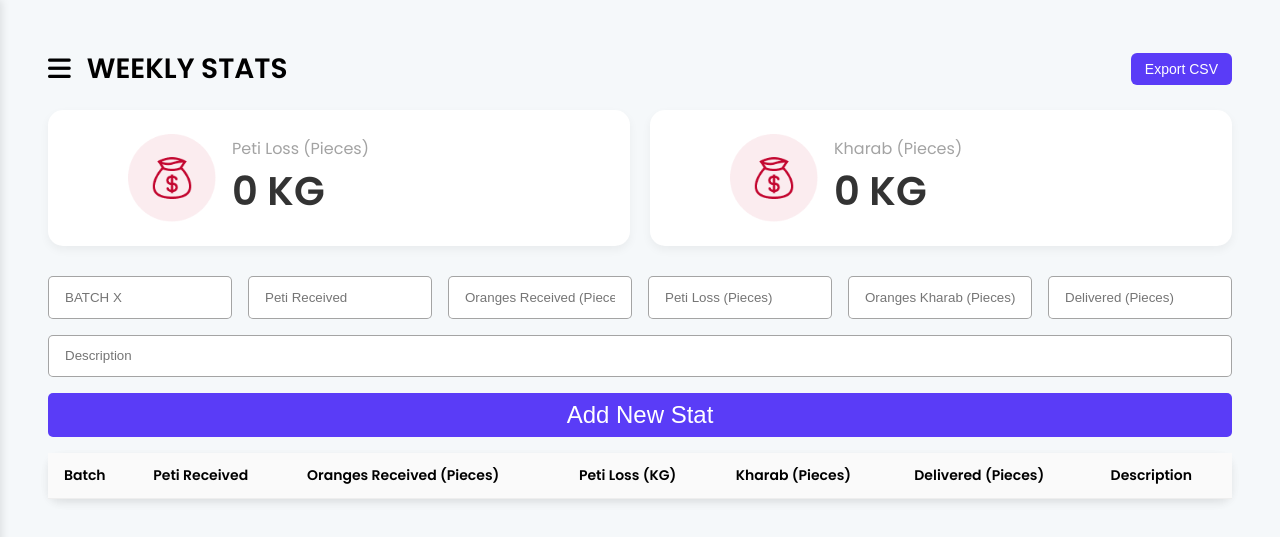
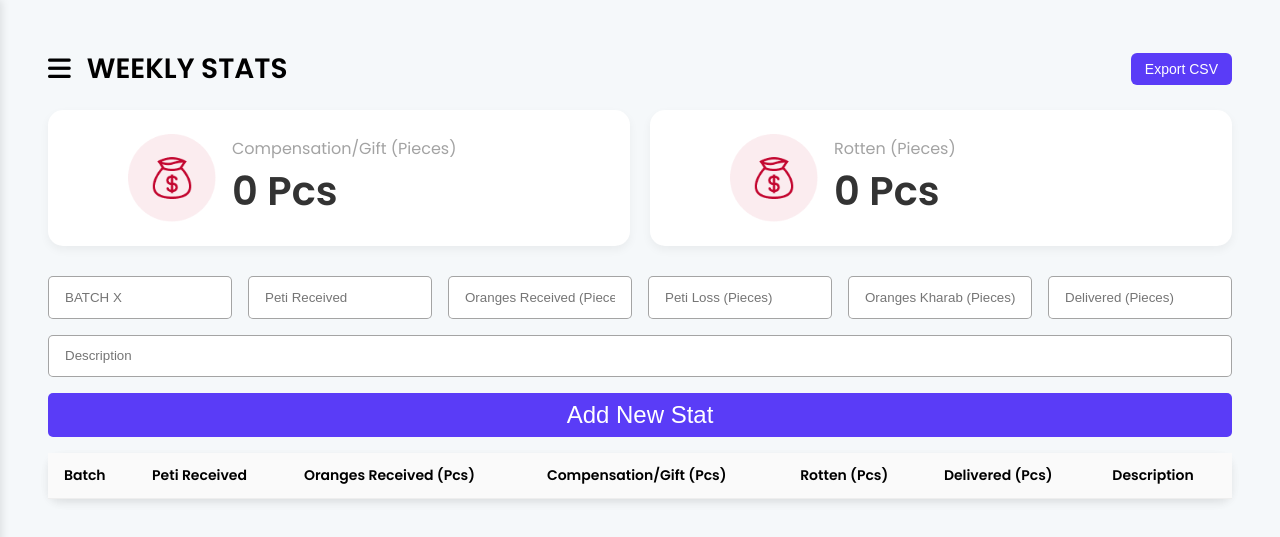
Before and after one commit to hanzalamaw/twf_orange_25_crm, a PHP site: page /warsi_farm_crm/AFruitStats.html in a window 1280 px wide. Shown: the top 537 px of the page. Run offline with PHP 8.4, Linux system fonts and the light colour scheme; data that the repository does not hold is empty.

Commit message:
New Commit

```diff
--- a/AFruitStats.html
+++ b/AFruitStats.html
@@ -34,7 +34,7 @@
         <div class="summary-card">
             <img src="imgs/icon6.png" alt="Icon" style="width: 5.5rem; height: 5.5rem;">
             <div class="card-info">
-                <span class="label">Peti Loss (Pieces)</span>
+                <span class="label">Compensation/Gift (Pieces)</span>
                 <span id="loss" class="value">Loading...</span>
             </div>
         </div>
@@ -42,7 +42,7 @@
         <div class="summary-card">
             <img src="imgs/icon6.png" alt="Icon" style="width: 5.5rem; height: 5.5rem;">
             <div class="card-info">
-                <span class="label">Kharab (Pieces)</span>
+                <span class="label">Rotten (Pieces)</span>
                 <span id="kharab" class="value">Loading...</span>
             </div>
         </div>
@@ -94,10 +94,10 @@
                 <tr>
                     <th>Batch</th>
                     <th>Peti Received</th>
-                    <th>Oranges Received (Pieces)</th>
-                    <th>Peti Loss (KG)</th>
-                    <th>Kharab (Pieces)</th>
-                    <th>Delivered (Pieces)</th>
+                    <th>Oranges Received (Pcs)</th>
+                    <th>Compensation/Gift (Pcs)</th>
+                    <th>Rotten (Pcs)</th>
+                    <th>Delivered (Pcs)</th>
                     <th>Description</th>
                 </tr>
             </thead>
--- a/AFruitStats.js
+++ b/AFruitStats.js
@@ -51,8 +51,8 @@ function loadStats() {
                 totalKharab += Number(expense.kharab);
             });
 
-            animateCounter(loss, 0, totalLoss, 1000, "", " KG");
-            animateCounter(kharab, 0, totalKharab, 1000, "", " KG");
+            animateCounter(loss, 0, totalLoss, 1000, "", " Pcs");
+            animateCounter(kharab, 0, totalKharab, 1000, "", " Pcs");
         })
         .catch(error => {
             console.error("Error loading expense:", error);
@@ -61,8 +61,8 @@ function loadStats() {
 
 loadStats();
 
-loss.textContent = `${totalLoss} KG`;
-kharab.textContent = `${totalKharab} KG`;
+loss.textContent = `${totalLoss} Pcs`;
+kharab.textContent = `${totalKharab} Pcs`;
 
 //DISPLAY ORDERS
 
@@ -120,15 +120,15 @@ function renderTransactions(data) {
             <input type="text" id="kgs_received-${stat.week}" value="${stat.kgs_received}"/>
           </div>
 
-          <div class="align"><label>Peti Loss (KG): </label>
+          <div class="align"><label>Peti Loss (Pcs): </label>
             <input type="text" id="peti_loss-${stat.week}" value="${stat.peti_loss}" />
           </div>
 
-          <div class="align"><label>Kharab (KG): </label>
+          <div class="align"><label>Kharab (Pcs): </label>
             <input type="text" id="kharab-${stat.week}" value="${stat.kharab}" />
           </div>
 
-          <div class="align"><label>Delivered (KG): </label>
+          <div class="align"><label>Delivered (Pcs): </label>
             <input type="text" id="kgs_delivered-${stat.week}" value="${stat.kgs_delivered}" />
           </div>
 
@@ -222,7 +222,7 @@ function exportToCSV() {
   }
 
   const headers = [
-      "S.NO", "Week", "Units Received", "KGs Received", "Peti Loss (KG)", "Kharab (KG)", "Delivered (KG)", "Description"
+      "S.NO", "Batch", "Units Received", "Pcs Received", "Compensation/Gift (Pcs)", "Rotten (Pcs)", "Delivered (Pcs)", "Description"
   ];
 
   const rows = displayedOrders.map(expense => [
--- a/index.php
+++ b/index.php
@@ -124,7 +124,7 @@
                         <tr>
                             <th></th>
                             <th>Received</th>
-                            <th>Loss Due to Peti Weight</th>
+                            <th>Compensation/Gift</th>
                             <th>Rotten</th>
                             <th>Delivered</th>
                             <th>Un-Delivered</th>
```
Also changed, not shown: index.js (+14 -14 lines).
